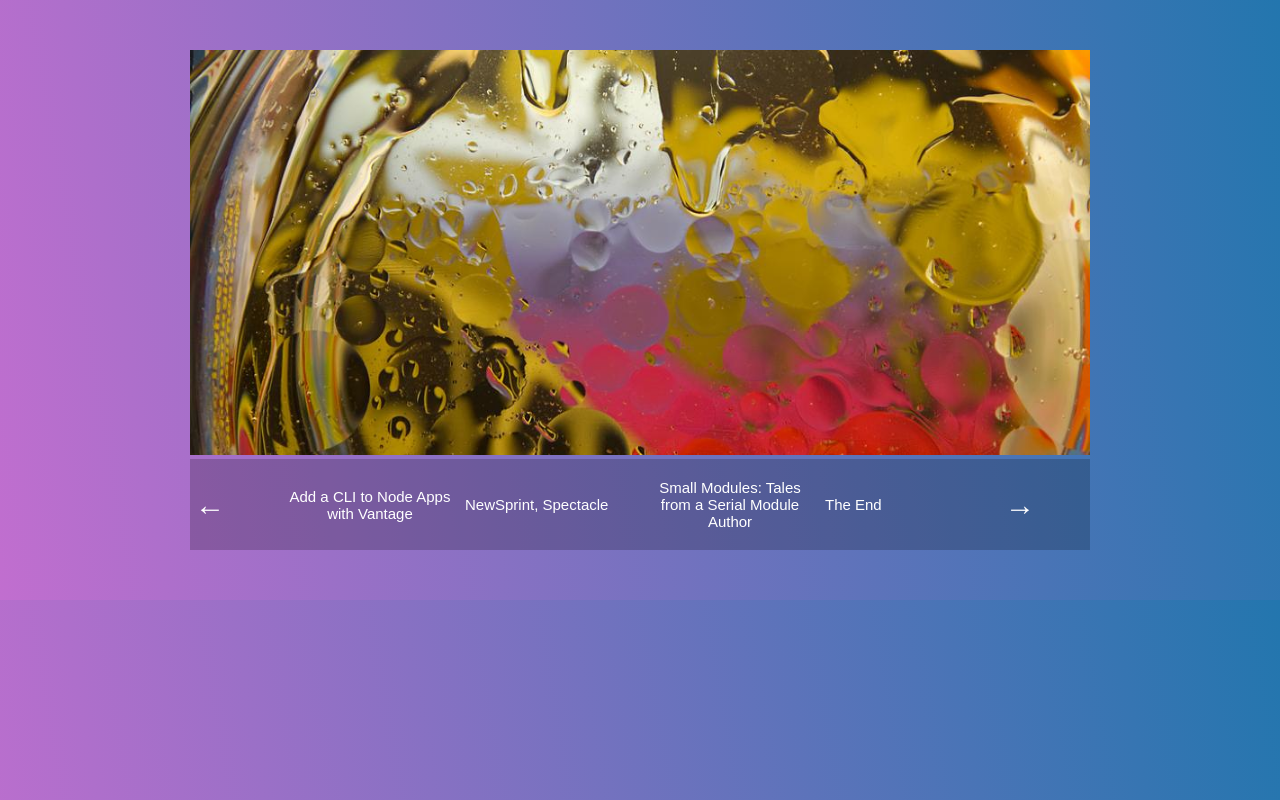
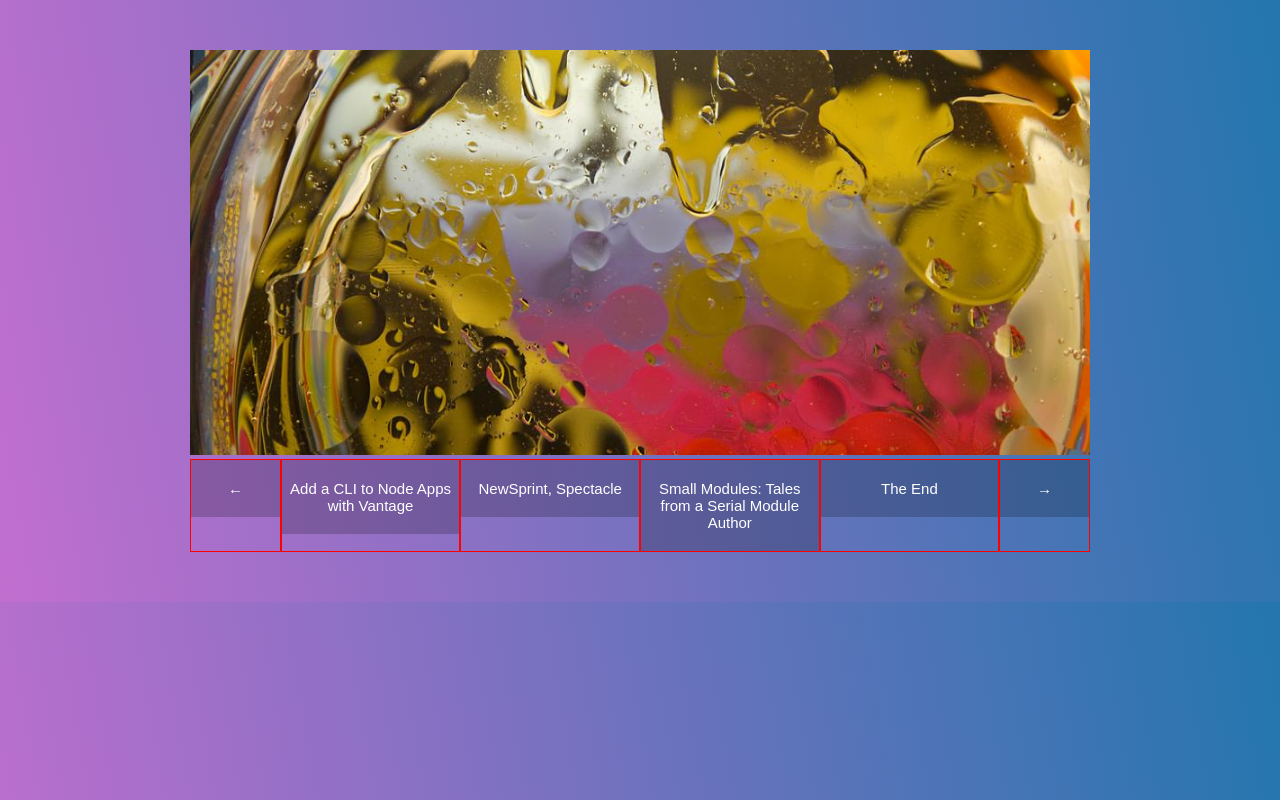
Before and after one commit to hannah-saurusrex/wesbos-what-the-flexbox, a website: page app/nesting-flexbox/index-START.html in a window 1280 px wide. Drawn offline with Linux system fonts and the light colour scheme.

Commit message:
adjusted nav items to be centered horizontally

```diff
--- a/app/nesting-flexbox/index-START.html
+++ b/app/nesting-flexbox/index-START.html
@@ -4,7 +4,7 @@
   <meta charset="UTF-8">
   <title>FlexBox Nav</title>
   <link rel="stylesheet" href="https://maxcdn.bootstrapcdn.com/font-awesome/4.3.0/css/font-awesome.min.css">
-  <link rel="stylesheet" href="style.css">
+  <link rel="stylesheet" href="style-START.css">
 </head>
 <body>
 
--- a/app/nesting-flexbox/style-START.css
+++ b/app/nesting-flexbox/style-START.css
@@ -34,9 +34,26 @@ a:hover {
   background:rgba(0,0,0,0.4);
 }
 
-
+/* our flex container */
 .slider-nav ul {
   list-style: none;
   margin: 0;
   padding: 0;
+  display: flex;
 }
+
+/* our first flex item */
+.slider-nav li {
+  flex: 2;
+  border: 1px solid red;
+  text-align: center;
+}
+
+.slider-nav .arrow {
+  flex: 1;
+}
+
+.slider-nav a {
+  display: block;
+  width: 100%;
+}
```
